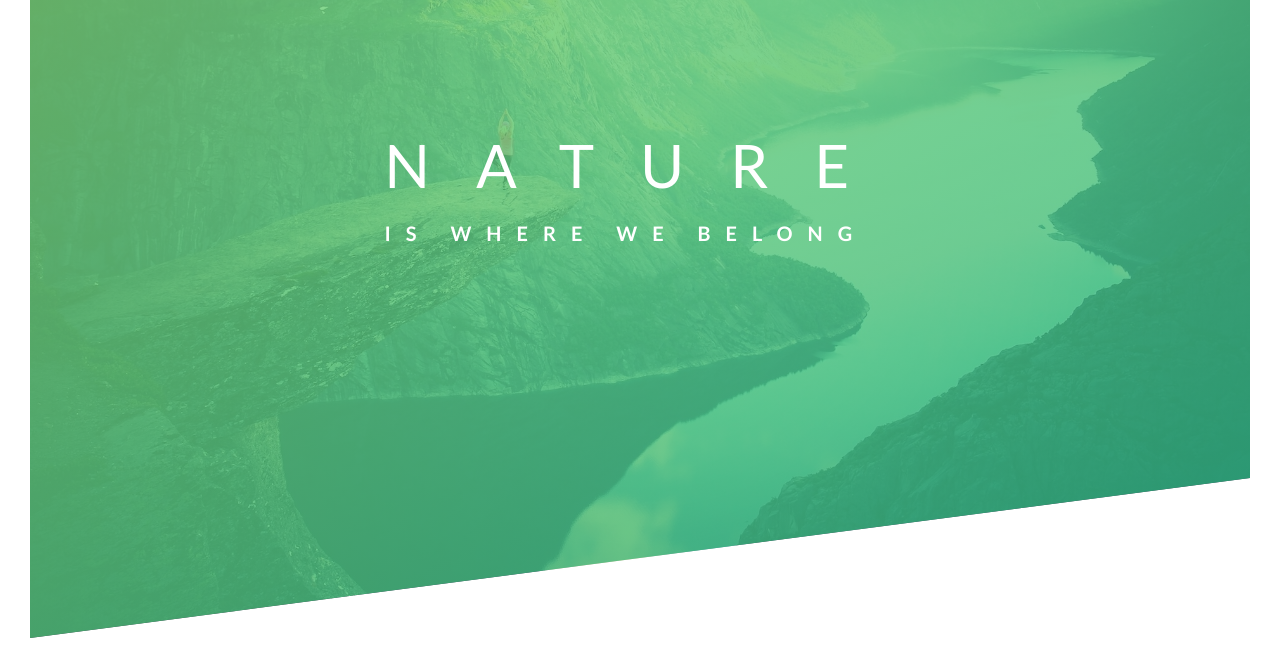
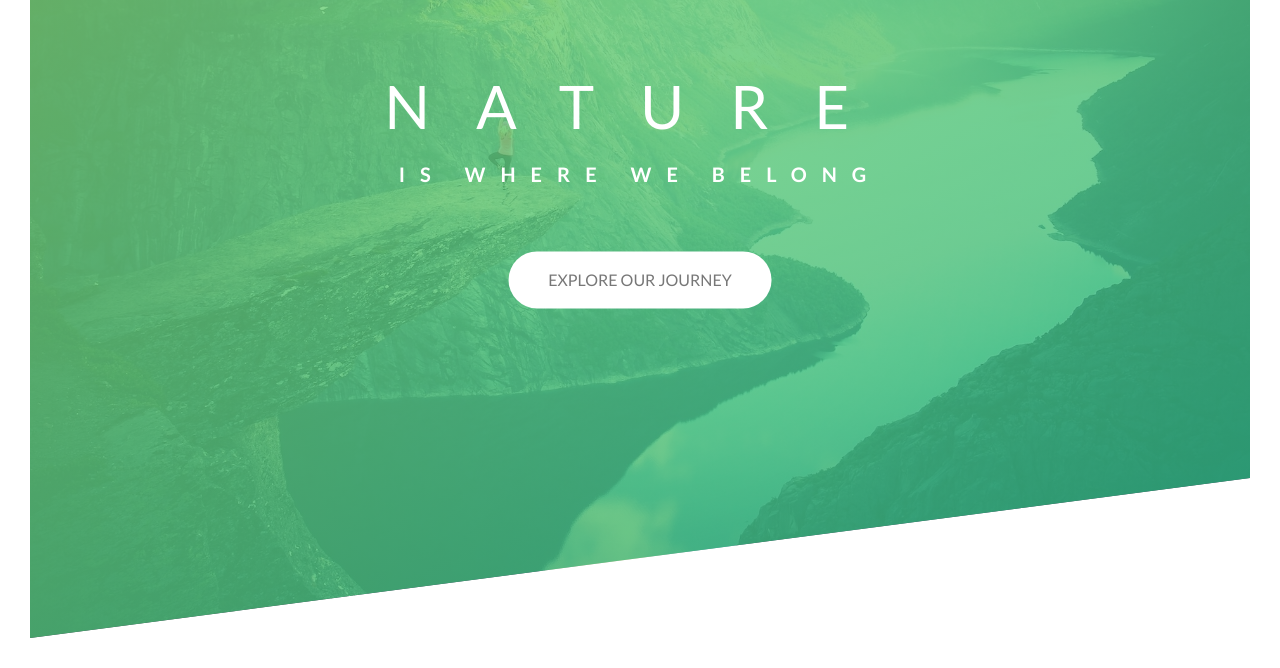
Before and after one commit to liaowow/advCSS, a plain HTML site: page Natours/index.html in a window 1280 px wide. Shown: the part 152-820 px from the top of the page. Drawn offline with Linux system fonts and the light colour scheme.

Commit message:
added title section btn and btn box shadow

```diff
--- a/Natours/css/style.css
+++ b/Natours/css/style.css
@@ -56,11 +56,13 @@ body {
   top: 40%;
   left: 50%;
   transform: translate(-50%, -50%);
+  text-align: center;
 }
 
 .heading-primary {
   color: #ffffff;
   text-transform: uppercase;
+  margin-bottom: 60px;
 
   backface-visibility: hidden;
 }
@@ -117,3 +119,28 @@ body {
     transform: translate(0);
   }
 }
+
+.btn:link,
+.btn:visited {
+  text-transform: uppercase;
+  text-decoration: none;
+  padding: 15px 40px;
+  display: inline-block;
+  border-radius: 100px;
+  transition: all .2s;
+}
+
+.btn:hover {
+  transform: translateY(-3px);
+  box-shadow: 0 10px 20px rgba(0, 0, 0, .2);
+}
+
+.btn:active {
+  transform: translateY(-1px);
+  box-shadow: 0 5px 1px rgba(0, 0, 0, .2);
+}
+
+.btn-white {
+  background-color: #ffffff;
+  color: #777777;
+}
--- a/Natours/index.html
+++ b/Natours/index.html
@@ -23,6 +23,8 @@
                     <span class="heading-primary-main">Nature</span>
                     <span class="heading-primary-sub">is where we belong</span>
                 </h1>
+
+                <a href="#" class="btn btn-white">Explore Our Journey</a>
             </div>
         </header>
 
```
